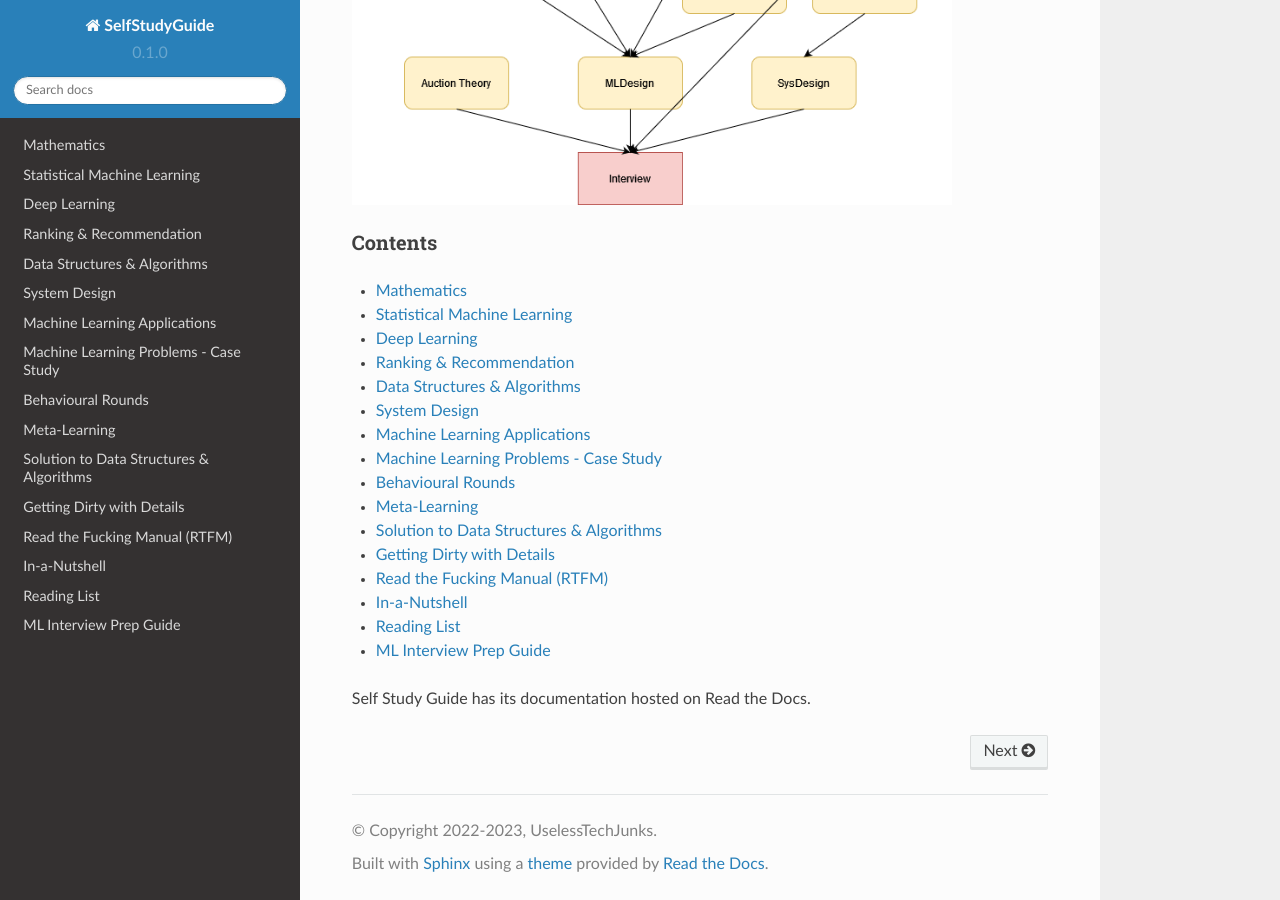
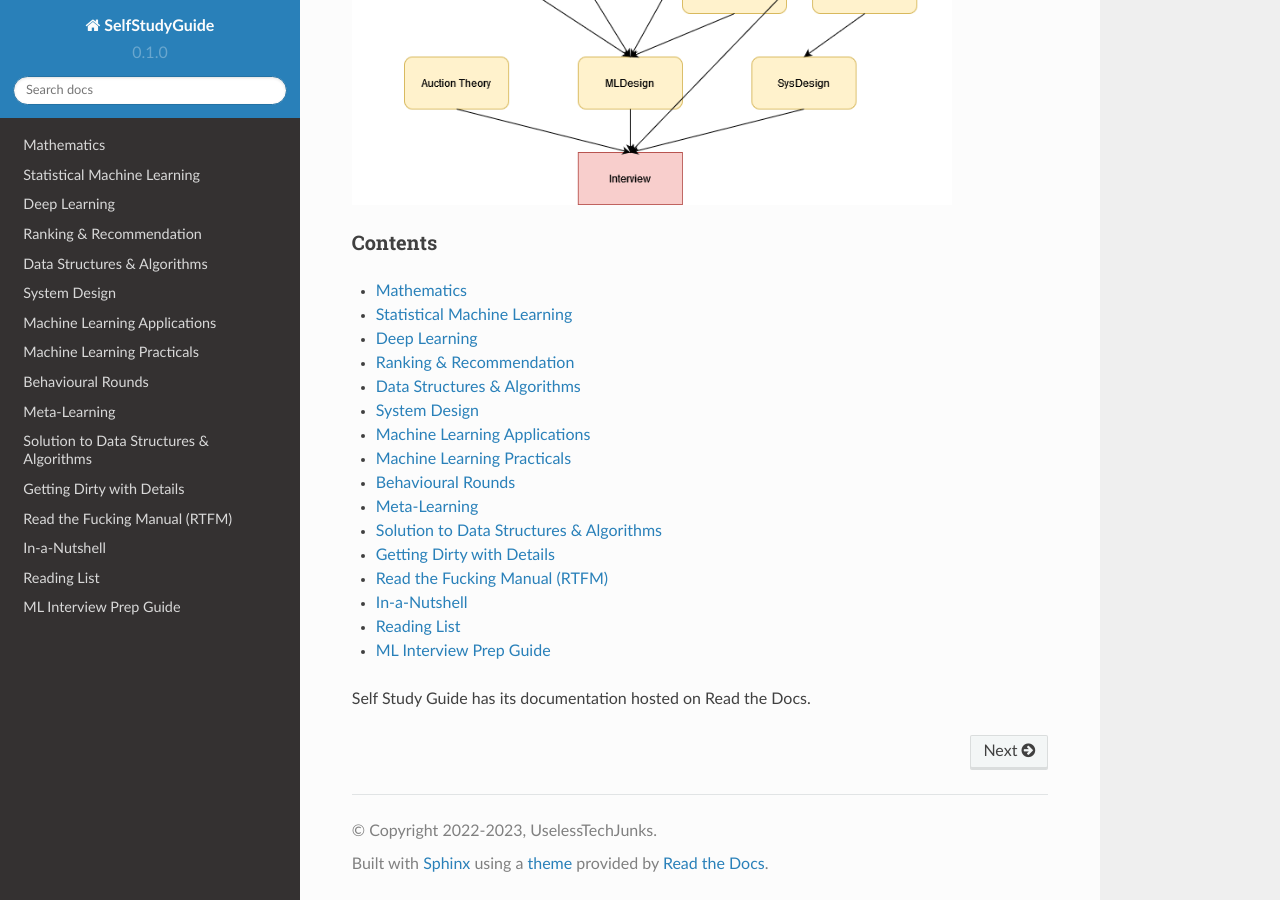
Before and after one commit to uselesstechjunks/leetcode, a Sphinx documentation site: the page built from docs/source/index.rst, in a window 1280 px wide and 900 px high, scrolled down 786 px. Built offline with Sphinx 7.4.7 and the Read the Docs theme 2.0.0, drawn with Linux system fonts in a browser that asks for light colours.

Commit message:
Update mlcasestudy.rst

```diff
--- a/docs/source/mlcasestudy.rst
+++ b/docs/source/mlcasestudy.rst
@@ -1,5 +1,5 @@
 ############################################################################
-Machine Learning Problems - Case Study
+Machine Learning Practicals
 ############################################################################
 
 #. RecSys
@@ -28,7 +28,7 @@ Machine Learning Problems - Case Study
 	#. VAE - Dall-E
 	#. Diffusion - DPDM
 	#. SSL (contrastive) - CLIP
-	#. **LC (Oct: 30, Nov: 60, Dec: 120)
+	#. LC (Oct: 30, Nov: 60, Dec: 120)
 #. LLM tech stack
 
 	#. RAG
```
